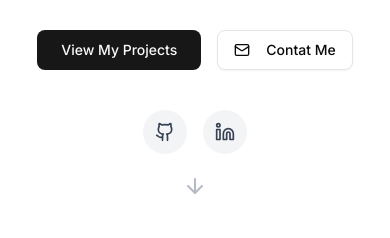
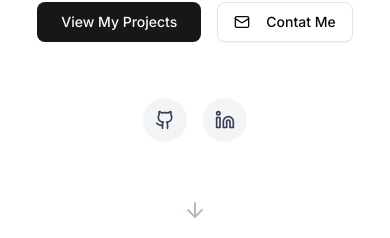
Before and after one commit to DeFiDev-sys/Portfolio_Latest, a Next.js app: page / in a window 390 px wide. Shown: the part 606-844 px from the top of the page. Built offline with nearby package versions, Linux system fonts and the light colour scheme; no server answers.

Commit message:
fix the arrow in the hero section

```diff
--- a/component/Hero.tsx
+++ b/component/Hero.tsx
@@ -66,7 +66,7 @@ function Hero() {
             initial={{ opacity: 0, y: 20 }}
             animate={{ opacity: 1, y: 0 }}
             transition={{ duration: 0.6, delay: 0.8 }}
-            className="my-10 flex items-center justify-center gap-4"
+            className="my-14 lg:my-10 flex items-center justify-center gap-4"
           >
             <a
               href={profileLinkData.gitProfile}
@@ -94,9 +94,23 @@ function Hero() {
               repeat: Infinity,
               repeatType: "reverse",
             }}
-            className="absolute bottom-10 lg:bottom-8 left-1/2 -translate-x-1/2"
+            className="hidden lg:block absolute  bottom-8 left-1/2 -translate-x-1/2  "
           >
             <ArrowDown className="h-6 w-6 text-gray-400" />
+          </motion.div>
+
+          <motion.div
+            initial={{ opacity: 0 }}
+            animate={{ opacity: 1 }}
+            transition={{
+              duration: 0.6,
+              delay: 1.0,
+              repeat: Infinity,
+              repeatType: "reverse",
+            }}
+            className="lg:hidden w-full flex items-center justify-center mt-10"
+          >
+            <ArrowDown className="h-6 w-6 text-gray-400 mx-auto" />
           </motion.div>
         </div>
       </div>
```
